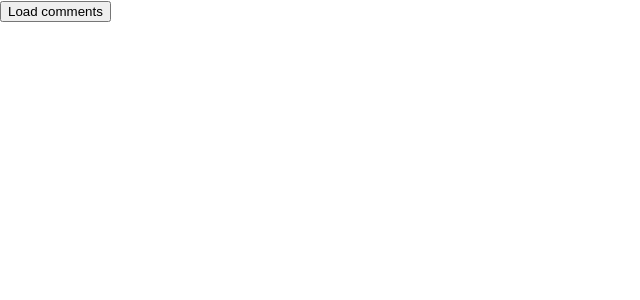
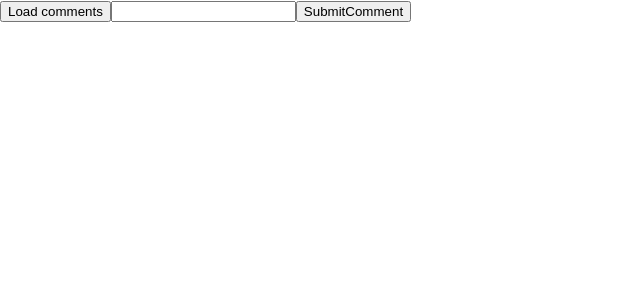
Before and after one commit to Bivas-Biswas/learning-nextjs, a Next.js app: page /comments in a window 1280 px wide. Shown: the top 300 px of the page, without its empty margins (0-640 px from the left). Built offline with nearby package versions, Linux system fonts and the light colour scheme.

Commit message:
api POST request

```diff
--- a/pages/api/comments/index.js
+++ b/pages/api/comments/index.js
@@ -1,5 +1,15 @@
 import { comments } from "../../../data/comments";
 
 export default function handler(req, res) {
-    res.status(200).json(comments)
+    if (req.method === "GET") {
+        res.status(200).json(comments)
+    } else if (req.method === "POST") {
+        const comment = req.body.comment
+        const newComment = {
+            id: comments.length + 1,
+            text: comment
+        }
+        comments.push(newComment)
+        res.status(201).json(newComment)
+    }
 }
--- a/pages/comments/index.js
+++ b/pages/comments/index.js
@@ -2,17 +2,35 @@ import { useState } from "react";
 
 function CommentsPage() {
     const [comments, setComments] = useState([])
-    const fetchComments = async ()=>{
+    const [comment, setComment] = useState('')
+    const fetchComments = async () => {
         const res = await fetch('/api/comments')
         const data = await res.json()
         setComments(data)
     }
+    const handleSubmitComment = async () => {
+        const res = await fetch('/api/comments', {
+            method: "POST",
+            body: JSON.stringify({ comment }),
+            headers: {
+                'Content-Type': 'application/json'
+            }
+        })
+        const data = await res.json()
+        console.log(data)
+    }
 
     return (
         <>
-           <button onClick={fetchComments}>Load comments</button>
+            <button onClick={fetchComments}>Load comments</button>
+            <input
+                type={'text'}
+                value={comment}
+                onChange={e => setComment(e.target.value)}
+            />
+            <button onClick={handleSubmitComment}>SubmitComment</button>
             {
-                comments.map(comment =>(
+                comments.map(comment => (
                     <div key={comment.id}>
                         {comment.id} {comment.text}
                         <hr/>
```
